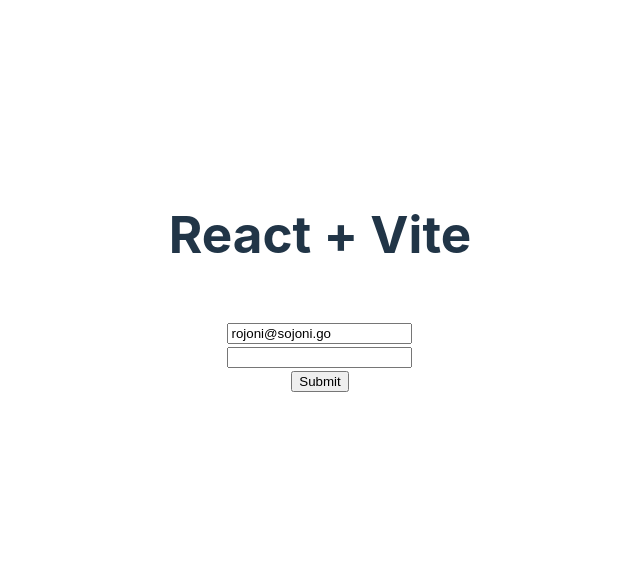
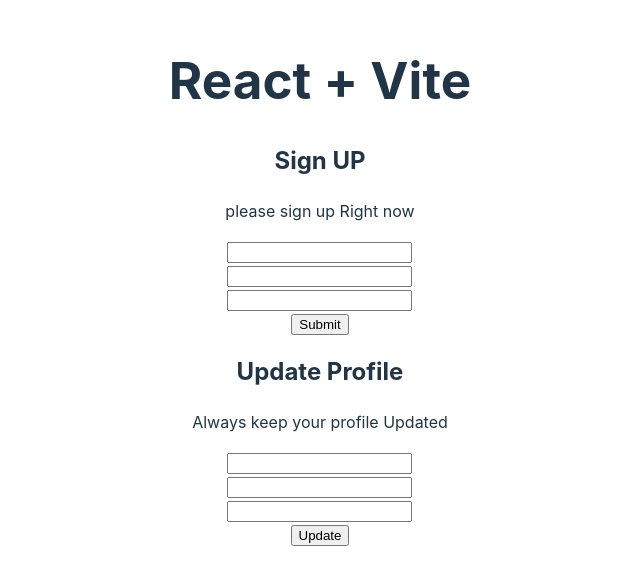
Before and after one commit to mahfuj80/Form-Master-M8, a React (Vite) app: page / in a window 1280 px wide. Shown: the part 118-702 px from the top of the page, without its empty margins (320-960 px from the left). Built offline with nearby package versions, Linux system fonts and the light colour scheme.

Commit message:
Reusable form using props and children

```diff
--- a/src/App.jsx
+++ b/src/App.jsx
@@ -1,17 +1,41 @@
 import './App.css';
-import HookForm from './components/HookForm/HookForm';
+import ReusableForm from './components/ReusableForm/ReusableForm';
+// import HookForm from './components/HookForm/HookForm';
 // import RefForm from './components/RefForm/RefForm';
 // import SimpleForm from './components/SimpleForm/SimpleForm';
 // import StatefulForm from './components/StatefulForm/StatefulForm';
 
 function App() {
+  const handleSingUpSubmit = (data) => {
+    console.log('Sign up data', data);
+  };
+
+  const handleUpdateProfile = (data) => {
+    console.log('handle profile data', data);
+  };
   return (
     <>
       <h1>React + Vite</h1>
       {/* <SimpleForm></SimpleForm> */}
       {/* <StatefulForm></StatefulForm> */}
       {/* <RefForm></RefForm> */}
-      <HookForm></HookForm>
+      {/* <HookForm></HookForm> */}
+      <ReusableForm formTitle={'Sign Up'} handleSubmit={handleSingUpSubmit}>
+        <div>
+          <h2>Sign UP</h2>
+          <p>please sign up Right now</p>
+        </div>
+      </ReusableForm>
+      <ReusableForm
+        formTitle={'Profile Update'}
+        submitButtonTitle={'Update'}
+        handleSubmit={handleUpdateProfile}
+      >
+        <div>
+          <h2>Update Profile</h2>
+          <p>Always keep your profile Updated</p>
+        </div>
+      </ReusableForm>
     </>
   );
 }
--- a/src/__form__.js
+++ b/src/__form__.js
@@ -7,4 +7,8 @@
  * 3. controlled element: one object in a state holding all the input field value
  *
  * 4. uncontrolled element: useRef to create a reference to the element and access value by using like: nameRef.current.value
+ *
+ * 5. use hook to handle states and submit and error. example react hook form
+ *
+ * 5. Reusable Component.
  */
--- /dev/null
+++ b/src/components/ReusableForm/ReusableForm.jsx
@@ -0,0 +1,32 @@
+const ReusableForm = ({
+  formTitle,
+  handleSubmit,
+  submitButtonTitle = 'Submit',
+  children,
+}) => {
+  const handleLocalSubmit = (e) => {
+    e.preventDefault();
+    const data = {
+      name: e.target.name.value,
+      email: e.target.email.value,
+      password: e.target.password.value,
+    };
+    handleSubmit(data);
+  };
+  return (
+    <div>
+      {children}
+      <form onSubmit={handleLocalSubmit}>
+        <input type="text" name="name" />
+        <br />
+        <input type="email" name="email" id="" />
+        <br />
+        <input type="password" name="password" />
+        <br />
+        <input type="submit" value={submitButtonTitle} />
+      </form>
+    </div>
+  );
+};
+
+export default ReusableForm;
```
